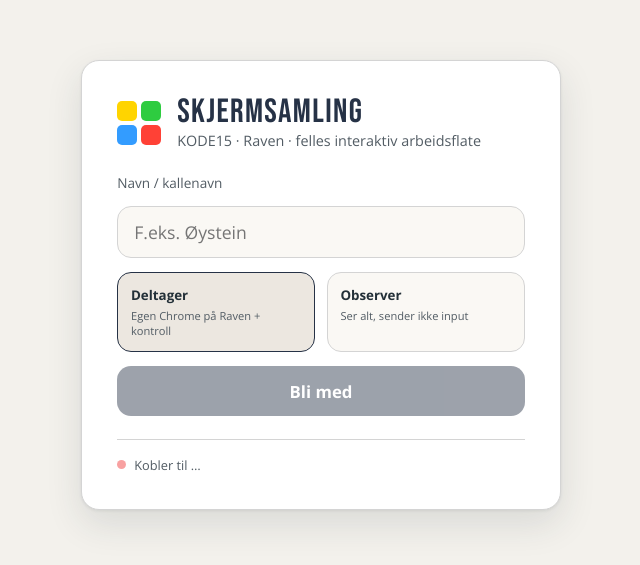
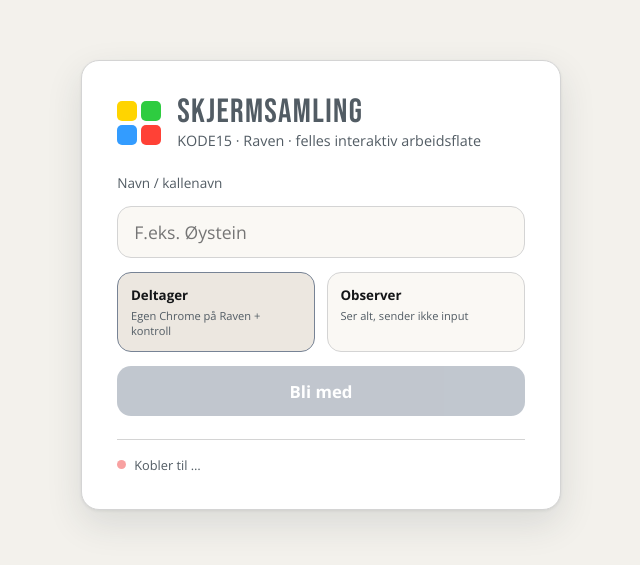
Before and after one commit to KODE15AS/raven-skjermsamling, a Svelte app in the folder frontend/: page / in a window 1280 px wide. Shown: the part 115-680 px from the top of the page, without its empty margins (319-959 px from the left). Built offline with nearby package versions, Linux system fonts and the light colour scheme; no server answers.

Commit message:
Bruk kanonisk KODE15-aksent (#778395) fra kode15.no/elduro i lys profil
Co-authored-by: KODE15AS <KODE15AS@users.noreply.github.com>

```diff
--- a/frontend/src/app.css
+++ b/frontend/src/app.css
@@ -5,13 +5,14 @@
 @import url('https://fonts.googleapis.com/css2?family=Bebas+Neue&family=Montserrat:wght@600;700&family=Open+Sans:wght@400;600;700&display=swap');
 
 :root {
-  /* KODE15 design tokens */
+  /* KODE15 design tokens (kanonisk: kode15.no / elduro) */
   --k15-bg: #f3f1ec;
   --k15-card: #ffffff;
-  --k15-ink: #233038;
+  --k15-ink: #141618;
+  --k15-accent: #778395;
   --k15-muted: #525c64;
   --k15-beige: #baac99;
-  --k15-navy: #263246;
+  --k15-navy: #263246; /* mørk chrome for stream-scenen (kodelader-variant) */
   --k15-line: #d4d4d4;
   --success: #54d16a;
   --warning: #ea8f01;
@@ -28,7 +29,7 @@
   --border: var(--k15-line);
   --text: var(--k15-ink);
   --text-dim: var(--k15-muted);
-  --accent: var(--k15-navy);
+  --accent: var(--k15-accent);
   --accent-text: #ffffff;
   --shadow: 0 1px 3px rgba(35, 48, 56, 0.08), 0 14px 36px rgba(35, 48, 56, 0.12);
 }
--- a/frontend/src/views/Lobby.svelte
+++ b/frontend/src/views/Lobby.svelte
@@ -174,7 +174,7 @@
     font-weight: 400;
     letter-spacing: 0.04em;
     line-height: 1;
-    color: var(--k15-navy);
+    color: var(--k15-muted);
   }
 
   .sub {
@@ -233,7 +233,7 @@
   }
 
   .roles button.active {
-    border-color: var(--k15-navy);
+    border-color: var(--k15-accent);
     background: color-mix(in srgb, var(--k15-beige) 22%, var(--bg-elev-2));
   }
 
```
